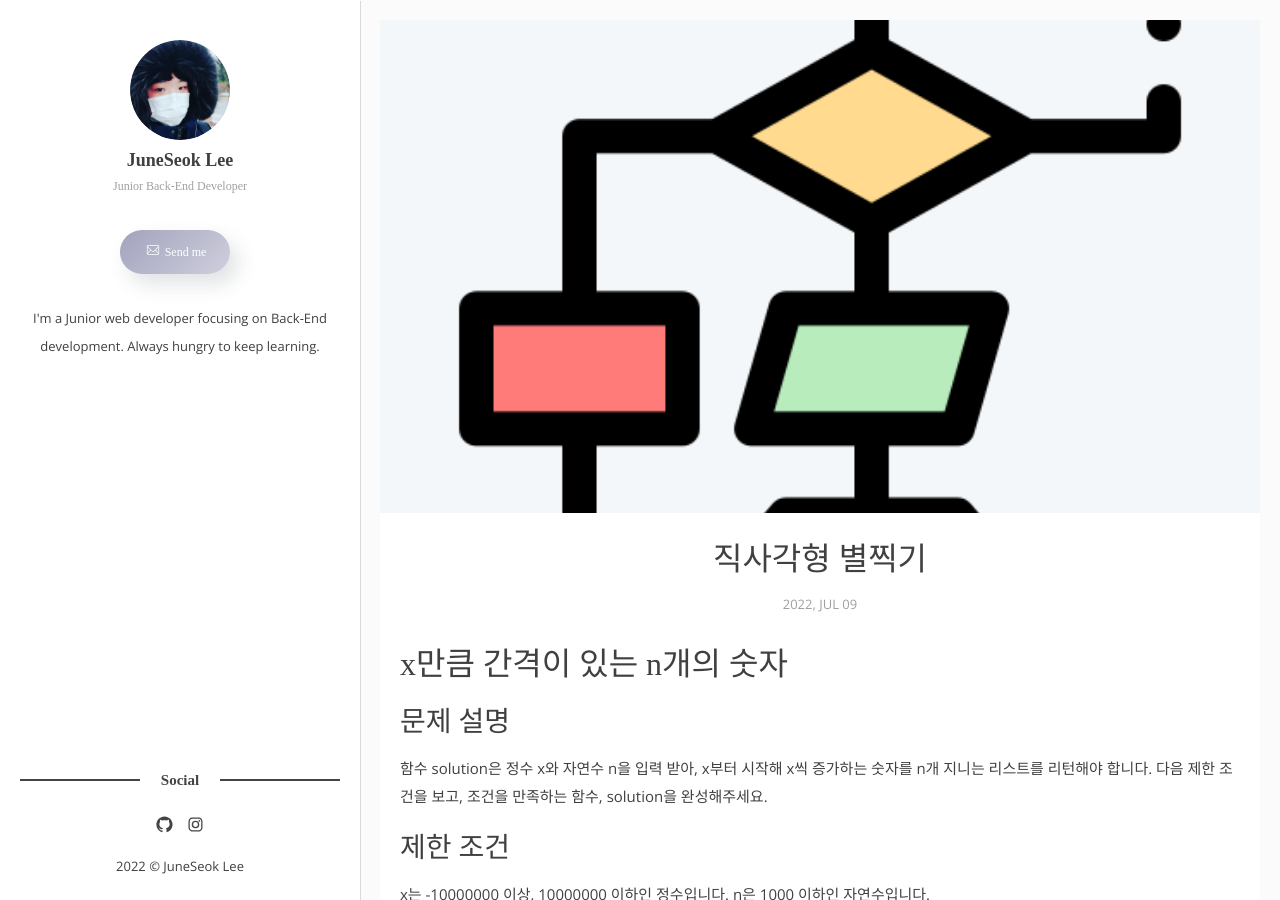
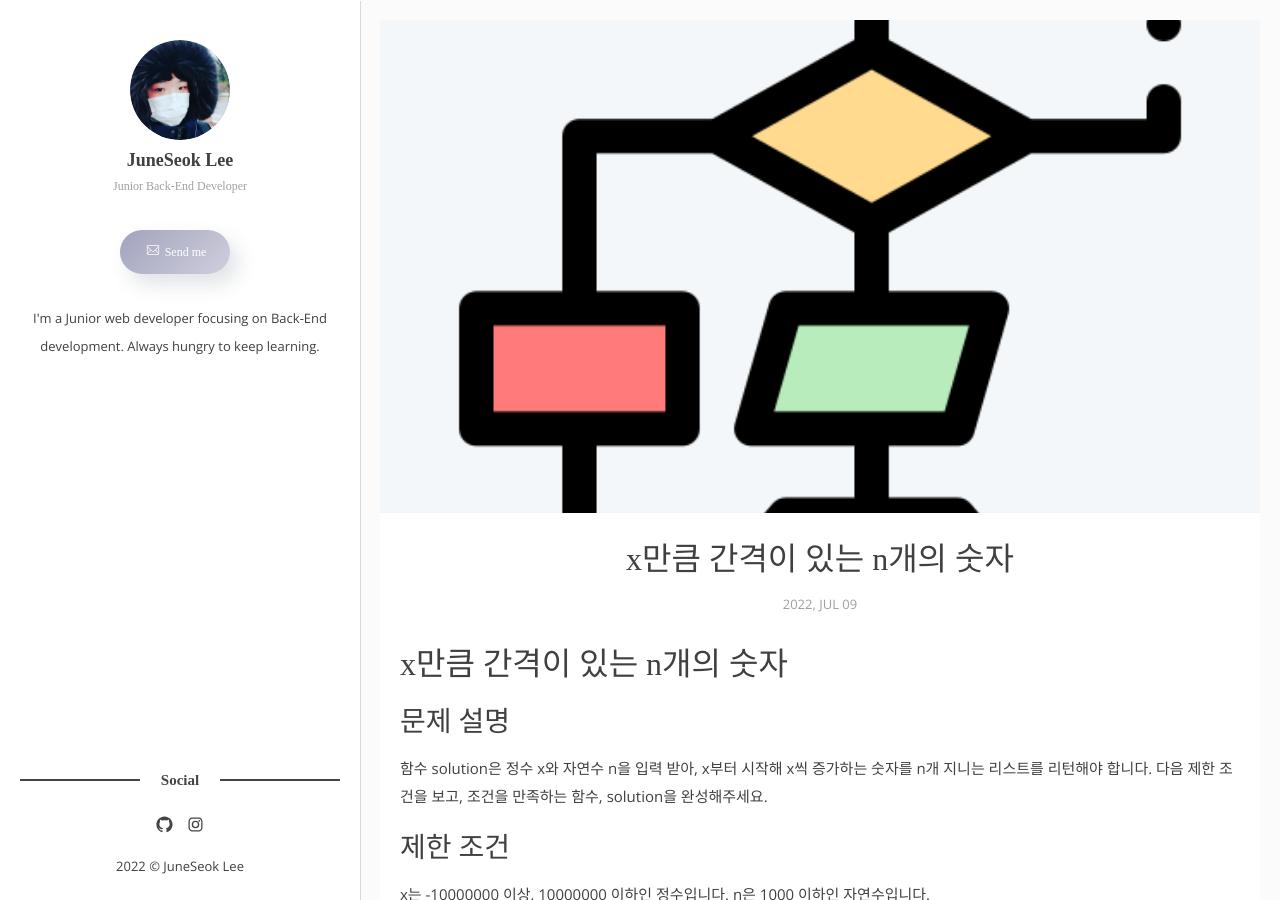
Before and after one commit to JSL107/JSL107.github.io, a Jekyll site: the page built from _posts/2022-07-09-x만큼-간격이-있는-n개의-숫자.markdown, in a window 1280 px wide and 900 px high. Built offline with Jekyll 4.4.1, drawn with Linux system fonts in a browser that asks for light colours; some web fonts are replaced; comment, search, counter and statistics services are not loaded.

Commit message:
x만큼 간격이 있는 n개의 숫자

```diff
--- a/_posts/2022-07-09-x만큼-간격이-있는-n개의-숫자.markdown
+++ b/_posts/2022-07-09-x만큼-간격이-있는-n개의-숫자.markdown
@@ -1,6 +1,6 @@
 ---
 layout: post
-title: 직사각형 별찍기
+title: x만큼 간격이 있는 n개의 숫자
 image: algorithm.png
 date: 2022-07-09 14:35:20 +0900
 tags: [Summary, JAVA, algorithm]
```
